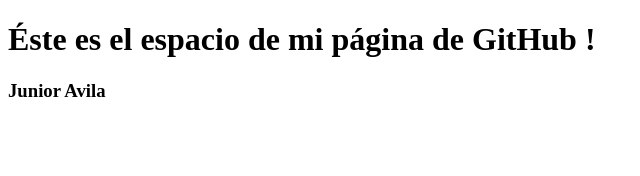
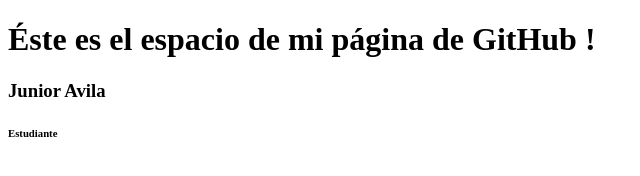
Before and after one commit to JunaviOne/junavi.github.io, a plain HTML site: page index.html in a window 1280 px wide. Shown: the full height of the page, 0-640 px from the left. Drawn offline with Linux system fonts and the light colour scheme.

Commit message:
Secound commit

```diff
--- a/index.html
+++ b/index.html
@@ -7,6 +7,7 @@
   <body>
     <h1>Éste es el espacio de mi página de GitHub !</h1>
     <h3>Junior Avila</h3>
+    <h6>Estudiante</h6>
 
   </body>
 </html>
```
